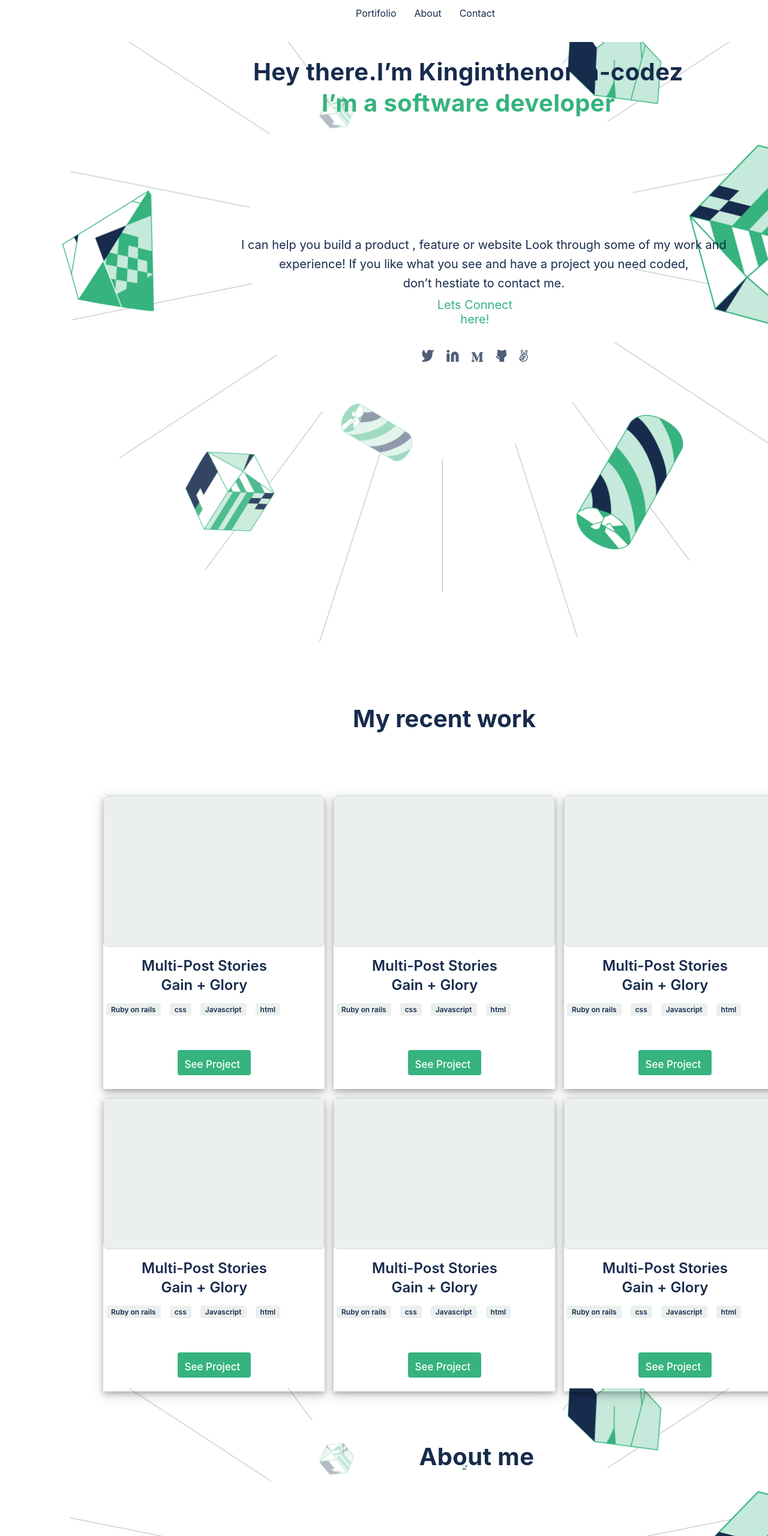
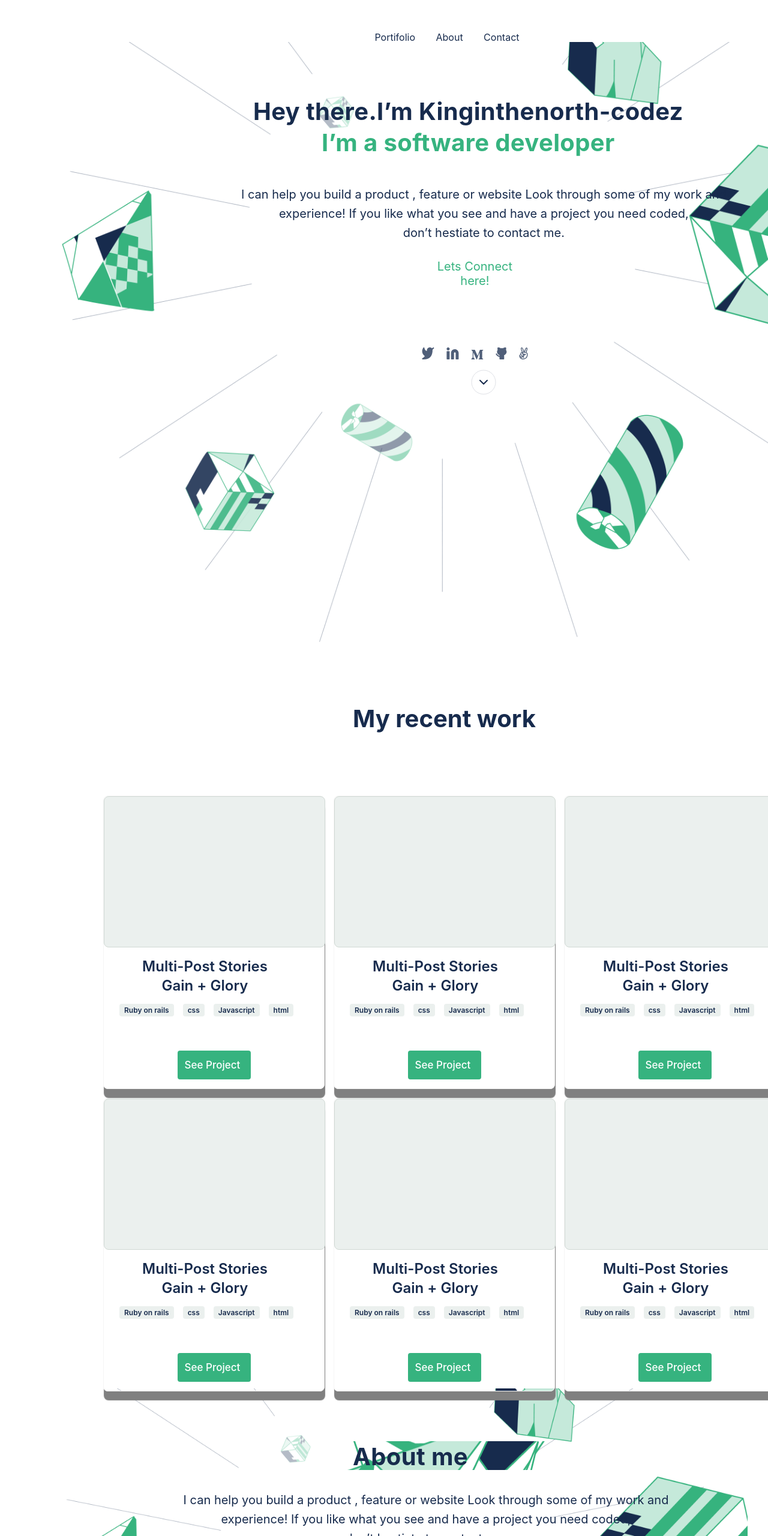
Before and after one commit to yersel500/Portifolio-website-north, a website: page index.html in a window 1280 px wide. Shown: the top 2560 px of the page at 60% size. Drawn offline with Linux system fonts and the light colour scheme.

Commit message:
Make changes according to pull request review

```diff
--- a/assets/css/style.css
+++ b/assets/css/style.css
@@ -242,7 +242,13 @@ ul > li {
 }
 
 .work-flex-card {
-  box-shadow: 0 4px 8px 0 rgba(0, 0, 0, 0.2), 0 6px 20px 0 rgba(0, 0, 0, 0.19);
+  box-shadow: 1px 15px 1px grey;
+  border: 1px solid whitesmoke;
+  border-radius: 8px;
+}
+
+.work-flex-card:hover {
+  border: 1px solid gray;
 }
 
 .work-card-profile {
@@ -385,10 +391,7 @@ ul > li {
 }
 
 .about-bg-img {
-  background-image: url("../images/illustration-aboutmemobile.jpg");
-  background-size: contain;
-  background-repeat: no-repeat;
-  background-position: top;
+  background: url(../images/illustration-about-me-1-desktop.png) 100% 0% no-repeat, url(../images/illustration-about-me-2-desktop.png) 0% 20% no-repeat;
 }
 
 .form-container {
@@ -507,10 +510,11 @@ textarea:focus {
 /* Desktop-Version */
 
 /* style header and remove toobars to replace with nav-links */
-@media screen and (min-width: 992px) and (max-width: 1600px) {
+@media screen and (min-width: 992px) {
   body {
     width: 100%;
     height: 1500px;
+    background-size: 100% auto;
   }
 
   .header-container {
@@ -529,34 +533,38 @@ textarea:focus {
 
   .nav-link {
     display: flex;
-    width: 100%;
-    justify-content: center;
-    align-items: flex-start;
-    margin: 0 auto;
+    width: 1440px;
+    height: 72px;
+    align-items: center;
   }
 
-  .nav-links {
-    display: flex;
-    padding: 2px;
-    position: absolute;
-    top: 5px;
-    margin: 0 auto;
-    left: 45%;
-  }
-
-  .nav-links > li {
+  .nav-link ul li {
+    display: inline-block;
     text-align: center;
     font-family: 'Inter', sans-serif;
     font-style: normal;
     font-weight: 400;
+    margin: 0;
+    padding: 5px;
   }
 
-  .headline {
+  .nav-links {
+    margin: 0 auto;
+    position: relative;
+    top: 1px;
+  }
+
+  .nav-links li a:hover {
+    font-size: 20px;
+    transition: all 0.5s;
+  }
+
+  .headline-main {
     width: 1472.8px;
     height: 1000px;
     display: flex;
     flex-direction: column;
-    align-self: flex-start;
+    align-items: center;
   }
 
   .headline-bg-img {
@@ -566,10 +574,9 @@ textarea:focus {
     background-position: top;
   }
 
-  .line-headline {
-    margin: 24px 0;
-    width: 447px;
-    height: 48px;
+  .main-headline {
+    width: 920px;
+    height: 114px;
     font-family: 'Inter', sans-serif;
     font-style: normal;
     font-weight: bold;
@@ -577,17 +584,11 @@ textarea:focus {
     line-height: 52px;
     text-align: center;
     letter-spacing: 0.37px;
-    flex: none;
-  }
-
-  .main-headline {
-    width: 920px;
-    height: 114px;
     display: flex;
     flex-direction: column;
-    margin-bottom: 20px;
+    margin-bottom: 0;
     position: relative;
-    top: 0;
+    top: 40px;
   }
 
   .suport-text {
@@ -595,10 +596,25 @@ textarea:focus {
     height: 114px;
     font-family: 'Inter', sans-serif;
     font-style: normal;
+    margin: 24px 0;
+    position: relative;
+    top: 40px;
+  }
+
+  .linker {
+    width: 159px;
+    height: 48px;
+    align-self: center;
     flex: none;
     margin: 24px 0;
     position: relative;
-    top: 140px;
+    left: 35px;
+    top: 100px;
+  }
+
+  .headline-main .linker {
+    position: relative;
+    top: 30px;
   }
 
   .social ul {
@@ -607,8 +623,17 @@ textarea:focus {
     gap: 10px;
     margin-top: 60px;
     position: relative;
-    top: 50px;
+    top: 40px;
     left: 35px;
+  }
+
+  .disable-btn img {
+    margin: 0 auto;
+    align-self: center;
+    position: relative;
+    margin-top: 10px;
+    top: 80px;
+    left: 50px;
   }
 
   /* work section */
@@ -660,6 +685,10 @@ textarea:focus {
   }
 
   .btn-action-card {
+    width: 122px;
+    height: 48px;
+    font-size: 17px;
+    padding: 12px;
     margin: 0 auto;
     position: relative;
     bottom: 80px;
@@ -680,10 +709,32 @@ textarea:focus {
     height: 57px;
   }
 
+  .work-card-skills {
+    margin: 0 auto;
+  }
+
+  .about-section {
+    width: 1171px;
+    height: 1000px;
+    display: flex;
+    flex-direction: column;
+    align-items: center;
+    margin: 0 auto;
+  }
+
   .about-headline {
     margin: 24px 0;
+    width: 447px;
+    height: 48px;
+    font-family: 'Inter', sans-serif;
+    font-style: normal;
+    font-weight: bold;
+    font-size: 40px;
+    line-height: 52px;
+    text-align: center;
+    letter-spacing: 0.37px;
     position: relative;
-    left: 400px;
+    background: url(../images/illustration-about-me-1-desktop.png) 100% 0% no-repeat, url(../images/illustration-about-me-2-desktop.png) 0% 20% no-repeat;
   }
 
   .headline > .suport-text {
@@ -693,26 +744,13 @@ textarea:focus {
     font-style: normal;
     font-size: 20px;
     line-height: 32px;
-    align-self: center;
-    flex: none;
     margin: 24px 0;
     position: relative;
-    justify-content: center;
+    top: 50px;
   }
 
   .about-line {
     top: 600px;
-  }
-
-  .linker {
-    width: 159px;
-    height: 48px;
-    align-self: center;
-    flex: none;
-    margin: 24px 0;
-    position: relative;
-    left: 35px;
-    top: 100px;
   }
 
   .categories {
@@ -731,15 +769,13 @@ textarea:focus {
   }
 
   .form-container {
-    width: 1171px;
-    height: 490px;
-    padding: 80px 0;
+    width: 1200px;
+    padding: 20px 0;
     display: flex;
     flex-direction: row;
-    justify-content: space-around;
+    align-items: baseline;
+    justify-content: space-between;
     margin: 0 auto;
-    position: relative;
-    right: 50px;
     flex: none;
     margin-bottom: 20px;
     background-image: url("../images/illustration-1-contact-form-desktop.png");
@@ -755,8 +791,8 @@ textarea:focus {
     font-weight: bold;
     font-size: 30px;
     line-height: 52px;
-    display: flex;
-    align-items: center;
+    align-self: flex-start;
+    margin-left: 5%;
   }
 
   form {
@@ -764,6 +800,7 @@ textarea:focus {
     flex-direction: column;
     width: 684px;
     padding: 0;
+    margin-left: 5%;
   }
 
   form textarea {
@@ -789,7 +826,7 @@ textarea:focus {
 
   .footer {
     width: 1440px;
-    height: 72px;
+    height: 92px;
     align-items: center;
     margin: 10px 2px;
     border-top: 1px solid blue;
@@ -800,5 +837,6 @@ textarea:focus {
     justify-content: center;
     align-self: center;
     margin: 0 auto;
+    margin-bottom: 20px;
   }
 }
--- a/index.html
+++ b/index.html
@@ -31,13 +31,9 @@
     </section>
   </header>
   <!--main section-->
-  <section class="headline headline-bg-img headline-desktop">
-    <h2 class="line-headline main-headline bg-img"> Hey there.I’m Kinginthenorth-codez
-      <span class="sub-line">I’m a software developer</span>
-    </h2>
-    <p class="suport-text"> I can help you build a product , feature or website Look through some of my work and <br>
-      experience! If you like what you see and have a project you need coded,<br>
-      don’t hestiate to contact me.</p>
+  <section class="headline headline-bg-img headline-main">
+    <h2 class="line-headline main-headline bg-img"> Hey there.I’m Kinginthenorth-codez<span class="sub-line">I’m a software developer</span></h2>
+    <p class="suport-text"> I can help you build a product , feature or website Look through some of my work and<br>experience! If you like what you see and have a project you need coded,<br>don’t hestiate to contact me.</p>
     <a href="#" class="linker">Lets Connect here!</a>
     <div class="social">
       <ul>
@@ -63,8 +59,7 @@
         </li>
       </ul>
     </div>
-    <div class="more-btn"><a href="#"> <img src="assets/images/Disabled.svg" alt="button-icon"></a></div>
-
+      <div class="disable-btn"><a href="#"><img src="assets/images/Disabled.svg" alt="button"></a></div>
   </section>
 
   <!-- work section-->
@@ -191,11 +186,9 @@
   </section>
 
   <!--About me section-->
-  <section class="headline headline-bg-img">
+  <section class="headline about-section headline-bg-img">
     <h2 class="line-headline  about-headline  about-bg-img">About me</h2>
-    <p class="suport-text"> I can help you build a product , feature or website Look through some of my work and<br>
-      experience! If you like what you see and have a project you need coded,<br>
-      don’t hestiate to contact me.</p>
+    <p class="suport-text about-line"> I can help you build a product , feature or website Look through some of my work and<br>experience! If you like what you see and have a project you need coded,<br>don’t hestiate to contact me.</p>
     <a href="#" class="linker enable-btn">Get my Resume</a>
     <ul class="categories">
       <li class="skill-item">
@@ -236,10 +229,8 @@
   </section>
   <!--form section-->
   <section class="form-container">
-    <h6 class="form-surpot-text">I'm always interested in hearing about new projects, so if you'd like to chat please
-      get in touch.
-    </h6>
-    <form action="https://formspree.io/f/xyyokgnn" method="post" name="contact-form-folio">
+    <h6 class="form-surpot-text">I'm always interested in hearing about new projects, so if you'd like to chat please et in touch.</h6>
+     <form action="https://formspree.io/f/xyyokgnn" method="post" name="contact-form-folio">
       <label for="fname">
         <input type="text" id="fname" name="fname" maxlength="30" placeholder="Full name" required>
       </label>
```
Also changed, not shown: assets/images/Frameform-2.png (added), assets/images/illustration-about-me-1-desktop.png (added), assets/images/illustration-about-me-2-desktop.png (added).
